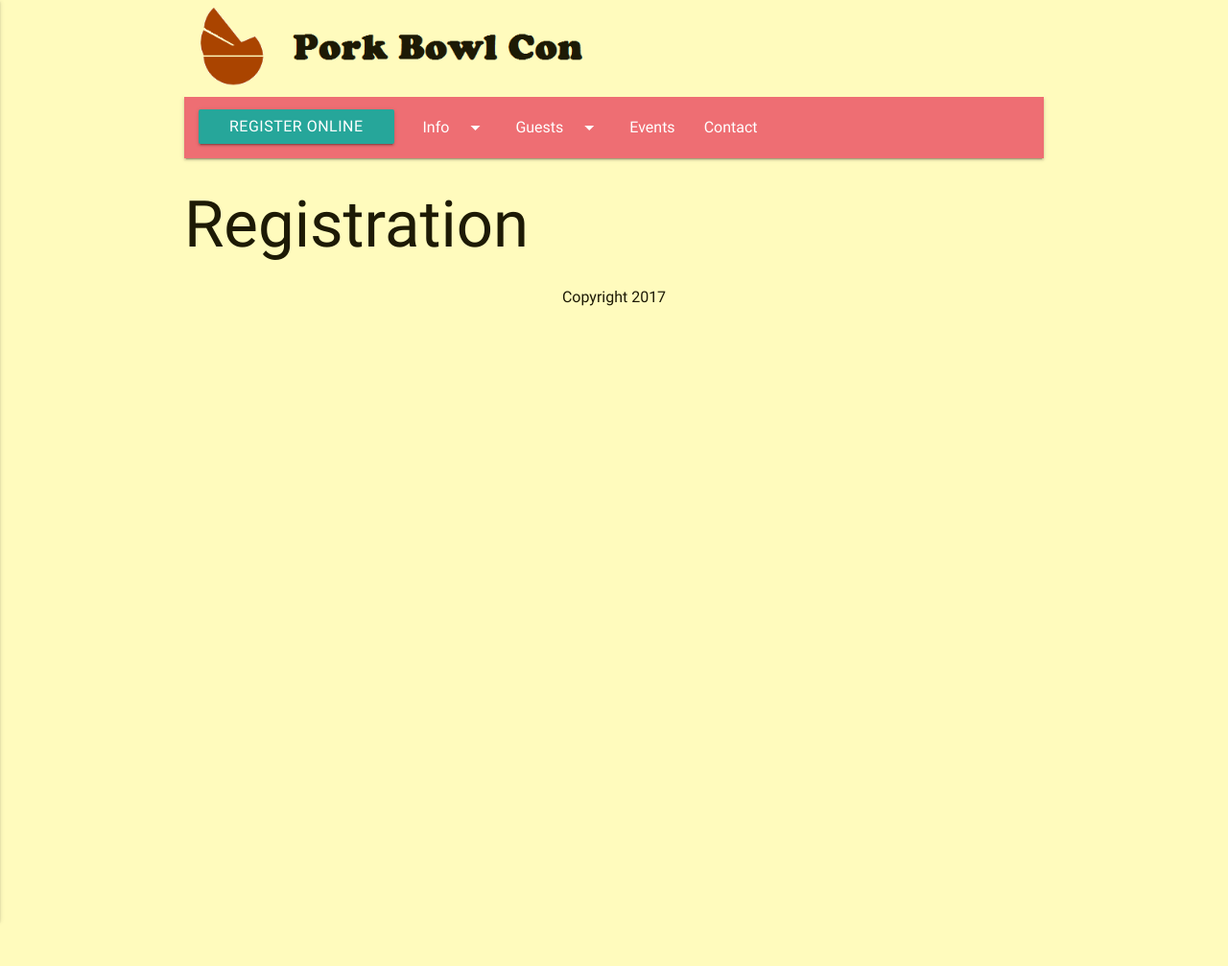
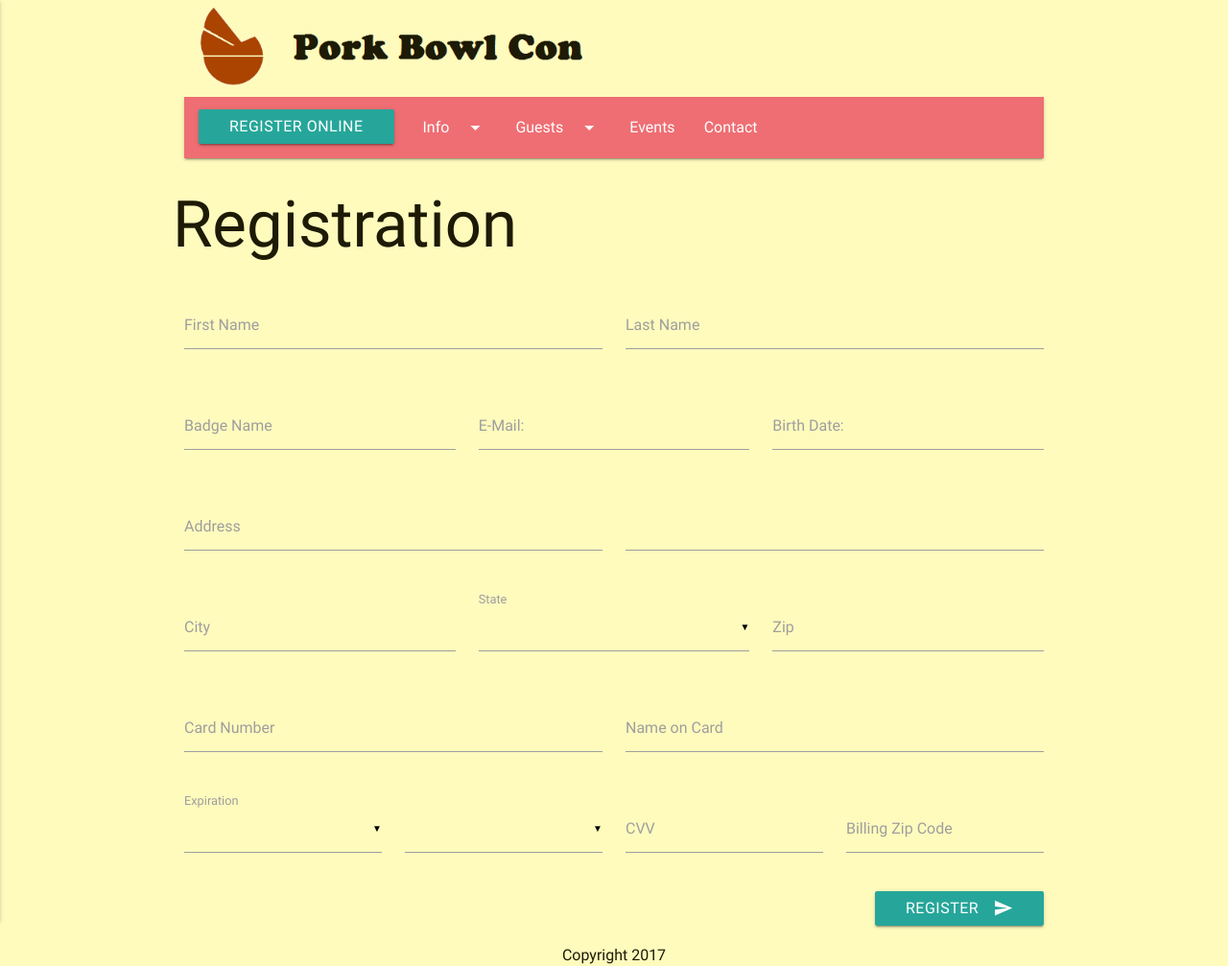
Before and after one commit to fjzusi/Pork-Bowl-Con, a Jekyll site: the page built from registration.html, in a window 1280 px wide. Shown: the whole page at 96% size. Built offline with Jekyll 4.4.1, drawn with Linux system fonts in a browser that asks for light colours; before the commit the page ends 900 px from its top, so only the background shows below that.

Commit message:
Filled in Registration page

```diff
--- a/js/main.js
+++ b/js/main.js
@@ -1,3 +1,9 @@
 $(function(){
 	$(".button-collapse").sideNav();
+	$('select').material_select();
+
+	$('.datepicker').pickadate({
+		selectMonths: true,
+		selectYears: 15
+	});
 });
--- a/registration.html
+++ b/registration.html
@@ -2,4 +2,167 @@
 title: Registration
 ---
 
-<h1>Registration</h1>
+<div class="row">
+	<h1>Registration</h1>
+	<form class="col s12">
+		<div class="row">
+			<div class="input-field col m6 s12">
+				<input id="first_name" type="text" class="validate">
+				<label for="first_name">First Name</label>
+			</div>
+			<div class="input-field col m6 s12">
+				<input id="last_name" type="text" class="validate">
+				<label for="last_name">Last Name</label>
+			</div>
+		</div>
+		<div class="row">
+			<div class="input-field col m4 s12">
+				<input id="badge_name" type="text" class="validate">
+				<label for="badge_name">Badge Name</label>
+			</div>
+			<div class="input-field col m4 s12">
+				<input id="e_mail" type="email" class="validate">
+				<label for="e_mail">E-Mail:</label>
+			</div>
+			<div class="input-field col m4 s12">
+				<input id="birth_date" type="date" class="datepicker">
+				<label for="birth_date">Birth Date:</label>
+			</div>
+		</div>
+		<div class="row">
+			<div class="input-field col m6 s12">
+				<input id="address1" type="text" class="validate">
+				<label for="address1">Address</label>
+			</div>
+			<div class="input-field col m6 s12">
+				<input id="address2" type="text" class="validate">
+			</div>
+		</div>
+		<div class="row">
+			<div class="input-field col m4 s12">
+				<input id="city" type="text" class="validate">
+				<label for="city">City</label>
+			</div>
+			<div class="input-field col m4 s12">
+				<select>
+					<option></option>
+					<option>Alabama</option>
+					<option>Alaska</option>
+					<option>Arizona</option>
+					<option>Arkansas</option>
+					<option>California</option>
+					<option>Colorado</option>
+					<option>Connecticut</option>
+					<option>Delaware</option>
+					<option>Florida</option>
+					<option>Georgia</option>
+					<option>Hawaii</option>
+					<option>Idaho</option>
+					<option>Illinois</option>
+					<option>Indiana</option>
+					<option>Iowa</option>
+					<option>Kansas</option>
+					<option>Kentucky</option>
+					<option>Louisiana</option>
+					<option>Maine</option>
+					<option>Maryland</option>
+					<option>Massachusetts</option>
+					<option>Michigan</option>
+					<option>Minnesota</option>
+					<option>Mississippi</option>
+					<option>Missouri</option>
+					<option>Montana</option>
+					<option>Nebraska</option>
+					<option>Nevada</option>
+					<option>New Hampshire</option>
+					<option>New Jersey</option>
+					<option>New Mexico</option>
+					<option>New York</option>
+					<option>North Carolina</option>
+					<option>North Dakota</option>
+					<option>Ohio</option>
+					<option>Oklahoma</option>
+					<option>Oregon</option>
+					<option>Pennsylvania</option>
+					<option>Rhode Island</option>
+					<option>South Carolina</option>
+					<option>South Dakota</option>
+					<option>Tennessee</option>
+					<option>Texas</option>
+					<option>Utah</option>
+					<option>Vermont</option>
+					<option>Virginia</option>
+					<option>Washington</option>
+					<option>West Virginia</option>
+					<option>Wisconsin</option>
+					<option>Wyoming</option>
+				</select>
+				<label for="state">State</label>
+			</div>
+			<div class="input-field col m4 s12">
+				<input id="zip" type="text" class="validate">
+				<label for="zip">Zip</label>
+			</div>
+		</div>
+		<div class="row">
+			<div class="input-field col m6 s12">
+				<input id="cc_num" type="text" class="validate">
+				<label for="cc_num">Card Number</label>
+			</div>
+			<div class="input-field col m6 s12">
+				<input id="cc_name" type="text" class="validate">
+				<label for="cc_name">Name on Card</label>
+			</div>
+		</div>
+		<div class="row">
+			<div class="input-field col m3 s6">
+				<select>
+					<option></option>
+					<option>01 - January</option>
+					<option>02 - February</option>
+					<option>03 - March</option>
+					<option>04 - April</option>
+					<option>05 - May</option>
+					<option>06 - June</option>
+					<option>07 - July</option>
+					<option>08 - August</option>
+					<option>09 - September</option>
+					<option>10 - October</option>
+					<option>11 - November</option>
+					<option>12 - December</option>
+				</select>
+				<label>Expiration</label>
+			</div>
+			<div class="input-field col m3 s6">
+				<select>
+					<option></option>
+					<option>2017</option>
+					<option>2018</option>
+					<option>2019</option>
+					<option>2020</option>
+					<option>2021</option>
+					<option>2022</option>
+					<option>2023</option>
+					<option>2024</option>
+					<option>2025</option>
+					<option>2026</option>
+					<option>2027</option>
+					<option>2028</option>
+					<option>2029</option>
+					<option>2030</option>
+				</select>
+			</div>
+			<div class="input-field col m3 s12">
+				<input id="security_code" type="text" class="validate">
+				<label for="security_code">CVV</label>
+			</div>
+			<div class="input-field col m3 s12">
+				<input id="billing_zip" type="text" class="validate">
+				<label for="billing_zip">Billing Zip Code</label>
+			</div>
+		</div>
+		<button class="btn waves-effect waves-light right" type="submit" name="action">Register
+			<i class="material-icons right">send</i>
+		</button>
+	</form>
+</div>
```
